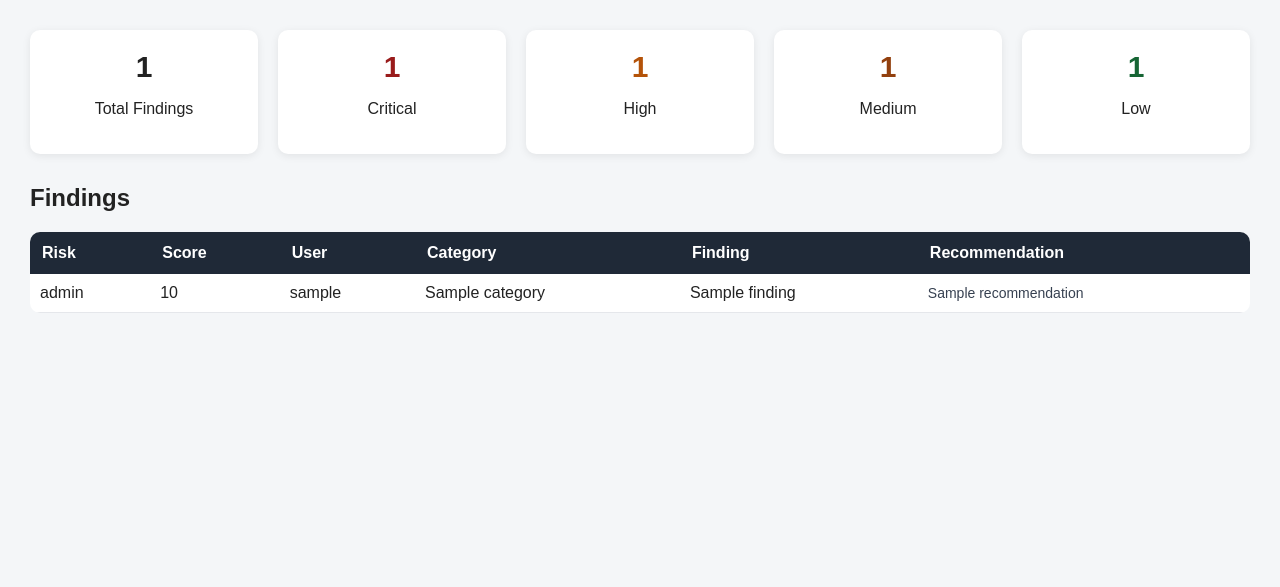
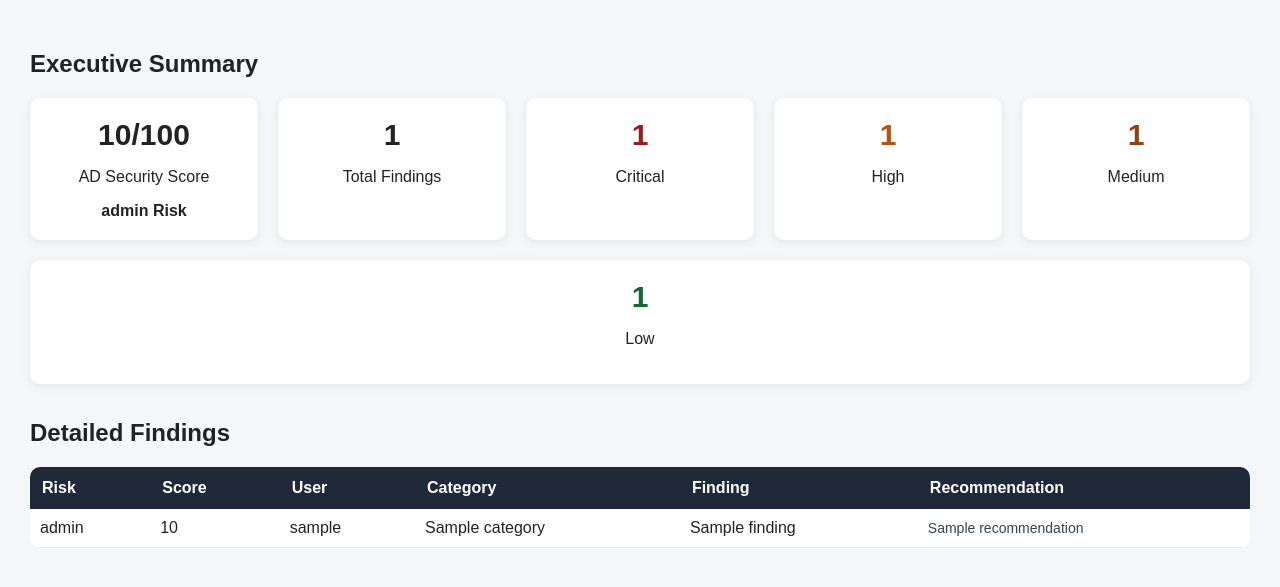
Before and after one commit to dah4ik/ADSentinel, a Python web app: template reports/templates/dashboard.html in a window 1280 px wide. Shown: the part 164-751 px from the top of the page. Run offline with Jinja, Linux system fonts and the light colour scheme; the template is opened without the code that fills it: most values are stand-ins (such as "Sample title", 1, 10 or a date in 2020).

Commit message:
Add security score and executive summary

```diff
--- a/reports/templates/dashboard.html
+++ b/reports/templates/dashboard.html
@@ -28,6 +28,7 @@
             display: flex;
             gap: 20px;
             margin-bottom: 30px;
+            flex-wrap: wrap;
         }
 
         .card {
@@ -35,6 +36,7 @@
             padding: 20px;
             border-radius: 10px;
             flex: 1;
+            min-width: 180px;
             box-shadow: 0 2px 8px rgba(0,0,0,0.08);
             text-align: center;
         }
@@ -92,6 +94,10 @@
             color: #374151;
             font-size: 14px;
         }
+
+        .section-title {
+            margin-top: 35px;
+        }
     </style>
 </head>
 
@@ -104,7 +110,18 @@
 
 <div class="container">
 
+    <h2>Executive Summary</h2>
+
     <div class="summary">
+
+        <div class="card">
+            <h2>{{ security_score }}/100</h2>
+            <p>AD Security Score</p>
+            <strong class="{{ overall_risk_level | lower }}">
+                {{ overall_risk_level }} Risk
+            </strong>
+        </div>
+
         <div class="card">
             <h2>{{ total_findings }}</h2>
             <p>Total Findings</p>
@@ -131,7 +148,7 @@
         </div>
     </div>
 
-    <h2>Findings</h2>
+    <h2 class="section-title">Detailed Findings</h2>
 
     <table>
         <thead>
```
Also changed, not shown: core/risk_engine.py (+26 -10 lines), main.py (+17 -0 lines), reports/report_generator.py (+12 -1 lines).
